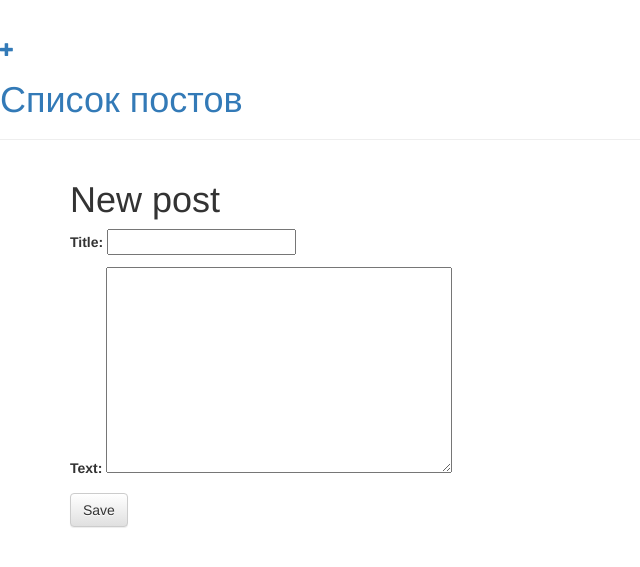
After one commit to MarinaZlatin/my-first-blog, a Django app: page /post/new/ in a window 1280 px wide. The commit adds this page. Shown: the top 567 px of the page, without its empty margins (0-640 px from the left). Run offline with Django 3.2, Linux system fonts and the light colour scheme; some libraries are stand-ins or nearby versions.

Commit message:
Adding post new

```diff
--- /dev/null
+++ b/blog/forms.py
@@ -0,0 +1,9 @@
+from django import forms
+
+from .models import Post
+
+class PostForm(forms.ModelForm):
+
+    class Meta:
+        model = Post
+        fields = ('title', 'text',)
--- /dev/null
+++ b/blog/templates/blog/base.html
@@ -0,0 +1,26 @@
+<!DOCTYPE html>
+<html lang="en">
+{% load static %}
+<head>
+    <meta charset="UTF-8">
+    <title>Marina</title>
+    <link rel="stylesheet" href="//maxcdn.bootstrapcdn.com/bootstrap/3.2.0/css/bootstrap.min.css">
+    <link rel="stylesheet" href="//maxcdn.bootstrapcdn.com/bootstrap/3.2.0/css/bootstrap-theme.min.css">
+    <link href="https://fonts.googleapis.com/css?family=Lobster&subset=latin,cyrillic" rel="stylesheet" type="text/css">
+    <link rel="stylesheet" href="{% static 'css/blog.css' %}">
+</head>
+<body>
+    <div class="page-header">
+        <a href="{% url 'post_new' %}" class="top-menu"><span class="glyphicon glyphicon-plus"></span></a>
+        <h1><a href="/">Список постов</a></h1>
+    </div>
+    <div class="content container">
+        <div class="row">
+            <div class="col-md-8">
+            {% block content %}
+            {% endblock %}
+            </div>
+        </div>
+    </div>
+</body>
+</html>
--- /dev/null
+++ b/blog/templates/blog/post_edit.html
@@ -0,0 +1,9 @@
+{% extends 'blog/base.html' %}
+
+{% block content %}
+    <h1>New post</h1>
+    <form method="POST" class="post-form">{% csrf_token %}
+        {{ form.as_p }}
+        <button type="submit" class="save btn btn-default">Save</button>
+    </form>
+{% endblock %}
--- a/blog/urls.py
+++ b/blog/urls.py
@@ -3,4 +3,6 @@ from . import views
 
 urlpatterns = [
     path('', views.post_list, name='post_list'),
+    path('post/new/', views.post_new, name='post_new'),
+#    path('', views.post_detail, name='post_detail'),
 ]
--- a/blog/views.py
+++ b/blog/views.py
@@ -1,8 +1,23 @@
-from django.shortcuts import render
+from django.shortcuts import render,redirect
 from django.utils import timezone
 from .models import Post
+from .forms import PostForm
 
 # Create your views here.
 def post_list(request):
     posts = Post.objects.filter(published_date__lte=timezone.now()).order_by('published_date')
     return render(request, 'blog/post_list.html', {'posts': posts})
+
+def post_new(request):
+    if request.method == "POST":
+        form = PostForm(request.POST)
+        if form.is_valid():
+            post = form.save(commit=False)
+            post.author = request.user
+            post.published_date = timezone.now()
+            post.save()
+#            return redirect('post_detail', pk=post.pk)
+    else:
+        form = PostForm()
+
+    return render(request, 'blog/post_edit.html', {'form': form})
```
Also changed, not shown: blog/templates/blog/post_detail.html (added, +13 -0 lines), blog/templates/blog/post_list.html (+7 -14 lines).
